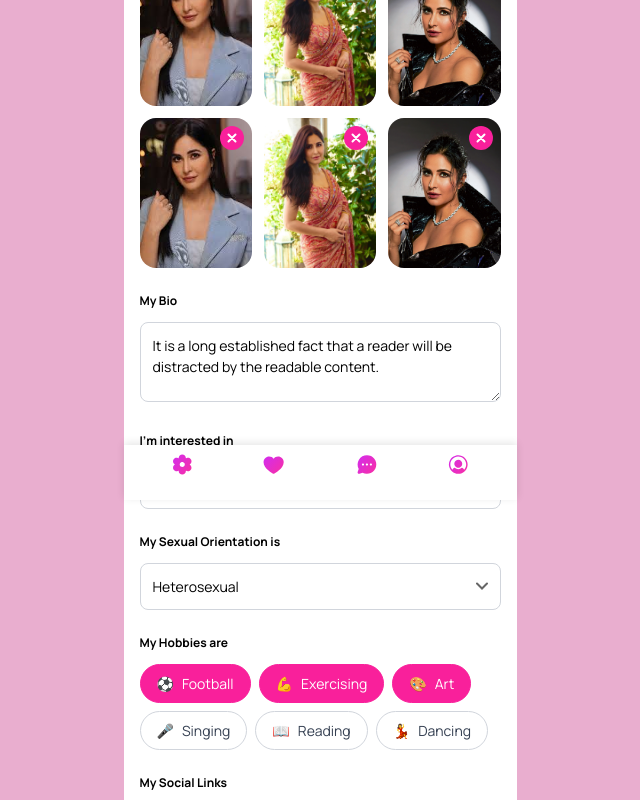
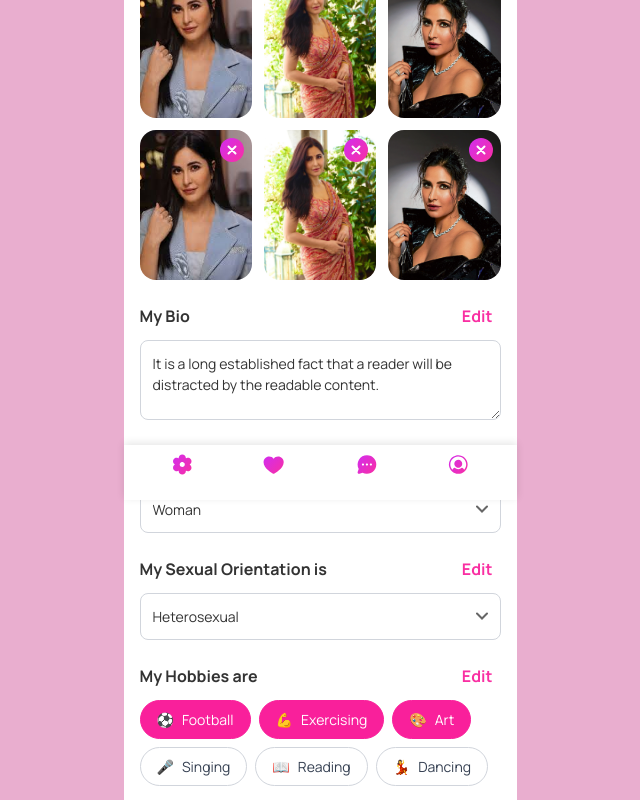
Before and after one commit to parajulisanket/Dating-App, a Next.js app: page /edit-profile in a window 1280 px wide. Shown: the part 300-1100 px from the top of the page, without its empty margins (320-960 px from the left). Built offline with nearby package versions, Linux system fonts and the light colour scheme.

Commit message:
edit profile

```diff
--- a/app/global.css
+++ b/app/global.css
@@ -4,15 +4,97 @@
 @import "swiper/css/navigation";
 @import "swiper/css/pagination";
 
+@theme inline {
+  /* Primary Colors */
+  --color-primary-100: var(--colors-primary-100);
+  --color-primary-200: var(--colors-primary-200);
+  --color-primary-300: var(--colors-primary-300);
+  --color-primary-400: var(--colors-primary-400);
+  --color-primary-500: var(--colors-primary-500);
+  --color-primary-600: var(--colors-primary-600);
+  --color-primary-700: var(--colors-primary-700);
+  --color-primary-800: var(--colors-primary-800);
+  --color-primary-900: var(--colors-primary-900);
+  --color-primary-1000: var(--colors-primary-1000);
+
+  --color-secondary-100: var(--colors-secondary-100);
+  --color-secondary-200: var(--colors-secondary-200);
+  --color-secondary-300: var(--colors-secondary-300);
+  --color-secondary-400: var(--colors-secondary-400);
+  --color-secondary-500: var(--colors-secondary-500);
+  --color-secondary-600: var(--colors-secondary-600);
+  --color-secondary-700: var(--colors-secondary-700);
+  --color-secondary-800: var(--colors-secondary-800);
+  --color-secondary-900: var(--colors-secondary-900);
+  --color-secondary-1000: var(--colors-secondary-1000);
+
+  --color-neutral-100: var(--colors-neutral-100);
+  --color-neutral-200: var(--colors-neutral-200);
+  --color-neutral-300: var(--colors-neutral-300);
+  --color-neutral-400: var(--colors-neutral-400);
+  --color-neutral-500: var(--colors-neutral-500);
+  --color-neutral-600: var(--colors-neutral-600);
+  --color-neutral-700: var(--colors-neutral-700);
+  --color-neutral-800: var(--colors-neutral-800);
+  --color-neutral-900: var(--colors-neutral-900);
+  --color-neutral-1000: var(--colors-neutral-1000);
+
+
+}
+
 :root {
   --font-geist-sans: "Manrope", ui-sans-serif, system-ui;
   --font-geist-mono: ui-monospace, SFMono-Regular, Menlo, Monaco, Consolas,
     "Liberation Mono", "Courier New", monospace;
+  /* Base Primary Colors */
+  --colors-primary-100: #FEE9F5;
+  --colors-primary-200: #FDB6DE;
+  --colors-primary-300: #FB78C3;
+  --colors-primary-400: #FA45AC;
+  --colors-primary-500: #F92FA2;
+  --colors-primary-600: #F9209B;
+  --colors-primary-700: #EC0789;
+  --colors-primary-800: #B8056B;
+  --colors-primary-900: #80044B;
+  --colors-primary-1000: #4D022D;
+
+  --colors-secondary-100: #F7E0FF;
+  --colors-secondary-200: #E69CFF;
+  --colors-secondary-300: #D557FF;
+  --colors-secondary-400: #CD38FF;
+  --colors-secondary-500: #CA2CFF;
+  --colors-secondary-600: #C20BFF;
+  --colors-secondary-700: #A500DD;
+  --colors-secondary-800: #7E00A8;
+  --colors-secondary-900: #570074;
+  --colors-secondary-1000: #340046;
+
+  --colors-secondary-100: #FFFFFF;
+  --colors-secondary-200: #E8E8E8;
+  --colors-secondary-300: #D2D2D2;
+  --colors-secondary-400: #BBBBBB;
+  --colors-secondary-500: #A4A4A4;
+  --colors-secondary-600: #A4A4A4;
+  --colors-secondary-700: #777777;
+  --colors-secondary-800: #606060;
+  --colors-secondary-900: #4A4A4A;
+  --colors-secondary-1000: #333333;
+
+
+}
+
+@media (prefers-color-scheme: dark) {
+  :root {
+    /* You can override colors for dark mode here if needed */
+    --colors-neutral-100: #1a1a1a;
+    --colors-neutral-1000: #ffffff;
+  }
 }
 
 html,
 body {
   height: 100%;
+  color: #333333;
   font-family: var(--font-geist-sans);
   /* background: linear-gradient(
     45deg,
@@ -39,6 +121,9 @@ body {
   border: 2px solid black;
 }
 
+.edit-title {
+  @apply text-[16px] font-bold mb-3
+}
 
 
 .btn {
@@ -124,3 +209,15 @@ body {
     @apply absolute -top-2 -right-3 min-w-[18px] rounded-full border border-white bg-[#F72FA2] px-1 text-[10px] leading-4 text-white text-center font-semibold;
   }
 }
+
+.btn-logout {
+  background: linear-gradient(308.64deg, #F92FA2 0%, #CA2CFF 120.26%);
+}
+
+.btn-edit {
+  @apply text-primary-500 font-bold text-[16px] pr-2 cursor-pointer;
+}
+
+.btn-close {
+  background: linear-gradient(308.64deg, #F92FA2 0%, #CA2CFF 120.26%);
+}
--- a/components/EditProfile/EditProfile.tsx
+++ b/components/EditProfile/EditProfile.tsx
@@ -151,7 +151,7 @@ export const EditProfile = ({ backHref = "/home" }) => {
             <div className="px-4 py-6 space-y-6">
                 {/* Profile Picture Section */}
                 <div>
-                    <h2 className="text-[12px] font-bold leading-[22px] mb-2">My Profile Picture</h2>
+                    <h2 className="edit-title">My Profile Picture</h2>
                     <div className="flex items-center gap-4">
                         <Image
                             src={formData.profilePicture.url}
@@ -171,7 +171,7 @@ export const EditProfile = ({ backHref = "/home" }) => {
 
                 {/* My Pictures Section */}
                 <div>
-                    <h2 className="text-[12px] font-bold mb-3">My Pictures</h2>
+                    <h2 className="edit-title">My Pictures</h2>
                     <div className="grid grid-cols-3 gap-3">
                         {formData.images.map((image) => (
                             <div key={image.id} className="relative aspect-[3/4]">
@@ -183,7 +183,7 @@ export const EditProfile = ({ backHref = "/home" }) => {
                                 />
                                 <button
                                     onClick={() => handleImageDelete(image.id)}
-                                    className="absolute top-2 right-2 bg-[#f9209b] rounded-full w-6 h-6 flex items-center justify-center"
+                                    className="absolute top-2 right-2 btn-close rounded-full w-6 h-6 flex items-center justify-center"
                                 >
                                     <svg width="14" height="14" viewBox="0 0 14 14" fill="none">
                                         <path d="M10.5 3.5L3.5 10.5M3.5 3.5L10.5 10.5" stroke="white" strokeWidth="2" strokeLinecap="round" />
@@ -196,18 +196,36 @@ export const EditProfile = ({ backHref = "/home" }) => {
 
                 {/* Bio Section */}
                 <div>
-                    <h2 className="text-[12px] font-bold mb-3">My Bio</h2>
+                    <div className="flex justify-between">
+
+                        <h2 className="edit-title">My Bio</h2>
+                        <Link href=''>
+                            <button className="btn-edit">
+                                Edit
+                            </button>
+                        </Link>
+                    </div>
                     <textarea
                         value={formData.bio}
+                        readOnly
                         onChange={handleBioChange}
-                        className="w-full border border-gray-300 rounded-lg p-3 text-[14px] min-h-[80px] focus:outline-none focus:border-[#f9209b]"
+                        className="w-full border border-gray-300 rounded-lg p-3 text-[14px] min-h-[80px] "
                         placeholder="Write something about yourself..."
                     />
                 </div>
 
                 {/* Interested In Section */}
                 <div>
-                    <h2 className="text-[12px] font-bold mb-3">I'm interested in</h2>
+
+                    <div className="flex justify-between">
+
+                        <h2 className="edit-title">I'm interested in</h2>
+                        <Link href=''>
+                            <button className="btn-edit">
+                                Edit
+                            </button>
+                        </Link>
+                    </div>
                     <select
                         value={formData.interestedIn}
                         onChange={handleInterestedInChange}
@@ -228,7 +246,14 @@ export const EditProfile = ({ backHref = "/home" }) => {
 
                 {/* Sexual Orientation Section */}
                 <div>
-                    <h2 className="text-[12px] font-bold mb-3">My Sexual Orientation is</h2>
+                    <div className="flex justify-between">
+                        <h2 className="edit-title">My Sexual Orientation is</h2>
+                        <Link href=''>
+                            <button className="btn-edit">
+                                Edit
+                            </button>
+                        </Link>
+                    </div>
                     <select
                         value={formData.sexualOrientation}
                         onChange={handleOrientationChange}
@@ -249,7 +274,14 @@ export const EditProfile = ({ backHref = "/home" }) => {
 
                 {/* Hobbies Section */}
                 <div>
-                    <h2 className="text-[12px] font-bold mb-3">My Hobbies are</h2>
+                    <div className="flex justify-between">
+                        <h2 className="edit-title">My Hobbies are</h2>
+                        <Link href=''>
+                            <button className="btn-edit">
+                                Edit
+                            </button>
+                        </Link>
+                    </div>
                     <div className="flex flex-wrap gap-2">
                         {HOBBIES_OPTIONS.map(hobby => {
                             const isSelected = formData.hobbies.includes(hobby.key);
@@ -272,7 +304,14 @@ export const EditProfile = ({ backHref = "/home" }) => {
 
                 {/* Social Links Section */}
                 <div>
-                    <h2 className="text-[12px] font-bold mb-3">My Social Links</h2>
+                    <div className="flex justify-between">
+                        <h2 className="edit-title">My Social Links</h2>
+                        <Link href=''>
+                            <button className="btn-edit">
+                                Edit
+                            </button>
+                        </Link>
+                    </div>
                     <div className="space-y-3">
                         {formData.socialLinks.map(link => (
                             <div key={link.id} className="flex items-center gap-3 bg-white border border-gray-300 rounded-lg p-3">
--- a/components/Settings/Settings.tsx
+++ b/components/Settings/Settings.tsx
@@ -87,7 +87,7 @@ export const Settings = () => {
     };
 
     return (
-        <main className="min-h-screen relative text-[#333333]">
+        <main className="min-h-screen relative">
             {/* Header */}
             <div className="bg-white px-4 py-4 flex items-center gap-3 text-[#F92FA2]">
 
@@ -157,13 +157,15 @@ export const Settings = () => {
                     <div className="pt-8 pb-6 flex justify-center ">
                         <button
                             onClick={handleLogout}
-                            className="bg-gradient-to-r from-[#f9209b] to-[#ff6b9d] text-white px-8 py-3 rounded-full text-[16px] font-semibold flex items-center gap-2 hover:shadow-lg transition-shadow"
+                            className="btn-logout text-white px-8 py-3 rounded-[200px] text-[16px] font-semibold flex items-center gap-2 hover:shadow-lg transition-shadow"
                         >
-                            <svg width="20" height="20" viewBox="0 0 20 20" fill="none">
-                                <path d="M7 17H4C3.46957 17 2.96086 16.7893 2.58579 16.4142C2.21071 16.0391 2 15.5304 2 15V5C2 4.46957 2.21071 3.96086 2.58579 3.58579C2.96086 3.21071 3.46957 3 4 3H7" stroke="white" strokeWidth="2" strokeLinecap="round" strokeLinejoin="round" />
-                                <path d="M13 13L17 9L13 5" stroke="white" strokeWidth="2" strokeLinecap="round" strokeLinejoin="round" />
-                                <path d="M17 9H7" stroke="white" strokeWidth="2" strokeLinecap="round" strokeLinejoin="round" />
-                            </svg>
+                            <Image
+                                src='/icons/logout.svg'
+                                height={48}
+                                width={48}
+                                alt="logout"
+                                className="h-6 w-6"
+                            />
                             Log Out
                         </button>
                     </div>
```
Also changed, not shown: public/icons/logout.svg (added).
